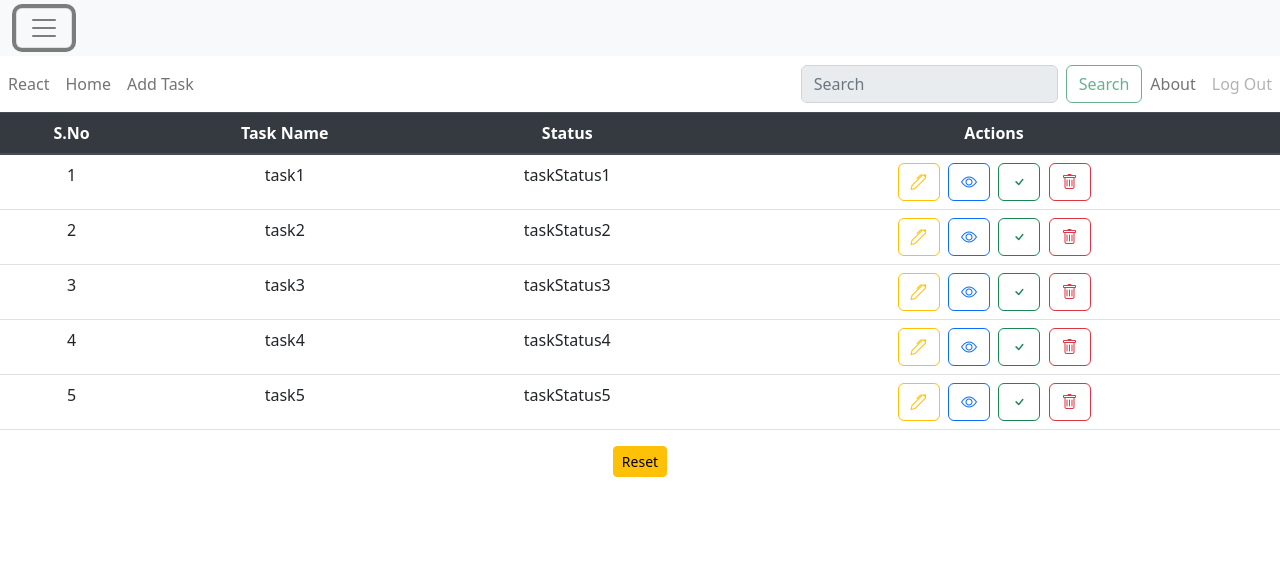
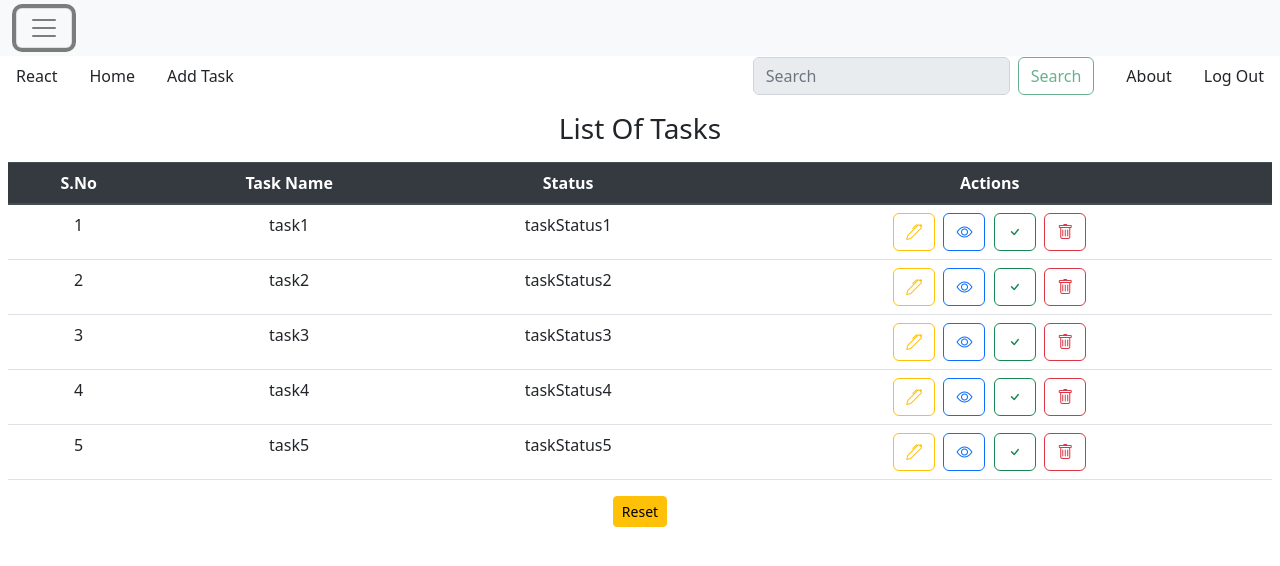
Before and after one commit to Pruthvik007/React, a React (Create React App) app in the folder todo-list-app/: page / in a window 1280 px wide. Both pictures are taken after a click on the button 44 px from the left and 28 px from the top of the page. Shown: the top 566 px of the page. Built offline with nearby package versions, Linux system fonts and the light colour scheme.

Commit message:
Fixed Nav Bar Freezing

```diff
--- a/todo-list-app/src/Router.js
+++ b/todo-list-app/src/Router.js
@@ -2,7 +2,7 @@ import React from 'react'
 import { BrowserRouter, Routes, Route } from "react-router-dom";
 import About from './task-list-app/components/About';
 import List from './task-list-app/components/List';
-import Task from './task-list-app/components/Task';
+import ViewOrUpdateTask from './task-list-app/components/ViewOrUpdateTask';
 import AddTask from './task-list-app/components/AddTask';
 import Header from './task-list-app/components/common/Header';
 const Router = () => {
@@ -14,7 +14,7 @@ const Router = () => {
           <Route path="/" element={<List />}></Route>
           <Route path="/tasksList" element={<List />}></Route>
           <Route path="/addTask" element={<AddTask />}></Route>
-          <Route path="/task/:isEditMode" element={<Task />}></Route>
+          <Route path="/task/:isEditMode" element={<ViewOrUpdateTask />}></Route>
         </Routes>
       </BrowserRouter>
   )
--- a/todo-list-app/src/task-list-app/components/AddTask.js
+++ b/todo-list-app/src/task-list-app/components/AddTask.js
@@ -3,6 +3,7 @@ import Input from "./common/Input";
 import ToDoActions from "../redux/actions/ToDoActions";
 import { useNavigate } from "react-router";
 import BackButton from "./common/BackButton";
+import Heading from "./common/Heading"
 const AddTask = () => {
   const navigate = useNavigate();
   const toDoActions = ToDoActions();
@@ -20,7 +21,7 @@ const AddTask = () => {
   };
   return (
     <div>
-      AddTask
+      <Heading heading={"Add Task"}/>
       <div className="d-flex flex-column align-items-center justify-content-center">
         <Input
           type="text"
--- a/todo-list-app/src/task-list-app/components/List.js
+++ b/todo-list-app/src/task-list-app/components/List.js
@@ -2,6 +2,7 @@ import { useEffect, useState } from "react";
 import { useSelector } from "react-redux";
 import ToDoActions from "../redux/actions/ToDoActions";
 import { useNavigate } from "react-router-dom";
+import Heading from "./common/Heading"
 const List = () => {
   const navigate = useNavigate();
   const toDoActions = ToDoActions();
@@ -23,7 +24,8 @@ const List = () => {
   };
 
   return (
-    <div>
+    <div className="p-2">
+      <Heading heading={"List Of Tasks"}/>
       <table className="table">
         <thead className="thead-dark">
           <tr>
--- a/todo-list-app/src/task-list-app/components/Task.js
+++ b/todo-list-app/src/task-list-app/components/ViewOrUpdateTask.js
@@ -5,6 +5,7 @@ import { useSelector } from "react-redux";
 import { useParams } from "react-router";
 import BackButton from "./common/BackButton";
 import Input from "./common/Input";
+import Heading from "./common/Heading"
 const Task = () => {
   let initialTask = useSelector((state) => {
     return state.task;
@@ -33,7 +34,7 @@ const Task = () => {
 
   return (
     <div>
-      Task
+      {isEditMode==="1" ? <Heading heading={"Update Task"}/> : <Heading heading={"Task Details"}/>}
       <div className="d-flex align-items-center justify-content-center">
         <br />
         <div className="">
--- a/todo-list-app/src/task-list-app/components/common/Header.js
+++ b/todo-list-app/src/task-list-app/components/common/Header.js
@@ -17,29 +17,27 @@ const Header = () => {
           <span className="navbar-toggler-icon"></span>
         </button>
       </nav>
-      <div
-        className="navbar navbar-expand-md collapse navbar-collapse"
-        id="navbarNav"
-      >
-        <ul className="nav navbar-nav mr-auto">
-          <li className="nav-item active">
+      <div className="navbar-expand-md collapse navbar-collapse" id="navbarNav">
+        <div className="d-flex flex-row">
+          <ul className="nav navbar-nav mr-auto d-flex flex-row">
+            <li className="nav-item active pl-3 pr-3">
               <Link className="nav-link" to="/">
                 React
               </Link>
             </li>
-          <li className="nav-item active">
+            <li className="nav-item active pl-3 pr-3">
               <Link className="nav-link" to="/">
                 Home
               </Link>
             </li>
-          <li className="nav-item active">
+            <li className="nav-item active pl-3 pr-3">
               <Link className="nav-link" to="/addTask">
                 Add Task
               </Link>
             </li>
           </ul>
-        <ul className="nav navbar-nav ml-auto">
-          <form className="form-inline">
+          <ul className="nav navbar-nav ml-auto d-flex flex-row">
+            <form className="form-inline pl-3 pr-3">
               <input
                 className="form-control mr-sm-2"
                 type="search"
@@ -55,12 +53,12 @@ const Header = () => {
                 Search
               </button>
             </form>
-          <li className="nav-item active">
+            <li className="nav-item active pl-3 pr-3">
               <Link className="nav-link" to="/about">
                 About
               </Link>
             </li>
-          <li className="nav-item inactive">
+            <li className="nav-item inactive pl-3 pr-3">
               <Link className="nav-link disabled" to="/">
                 Log Out
               </Link>
@@ -68,6 +66,7 @@ const Header = () => {
           </ul>
         </div>
       </div>
+    </div>
   );
 };
 
--- /dev/null
+++ b/todo-list-app/src/task-list-app/components/common/Heading.js
@@ -0,0 +1,9 @@
+import React from 'react'
+
+const Heading = ({heading}) => {
+  return (
+    <div className="p-2"><h3>{heading}</h3></div>
+  )
+}
+
+export default Heading
```
Also changed, not shown: todo-list-app/src/CountDown.js (deleted, +0 -28 lines). Lines whose indentation alone changed are shown as unchanged.
